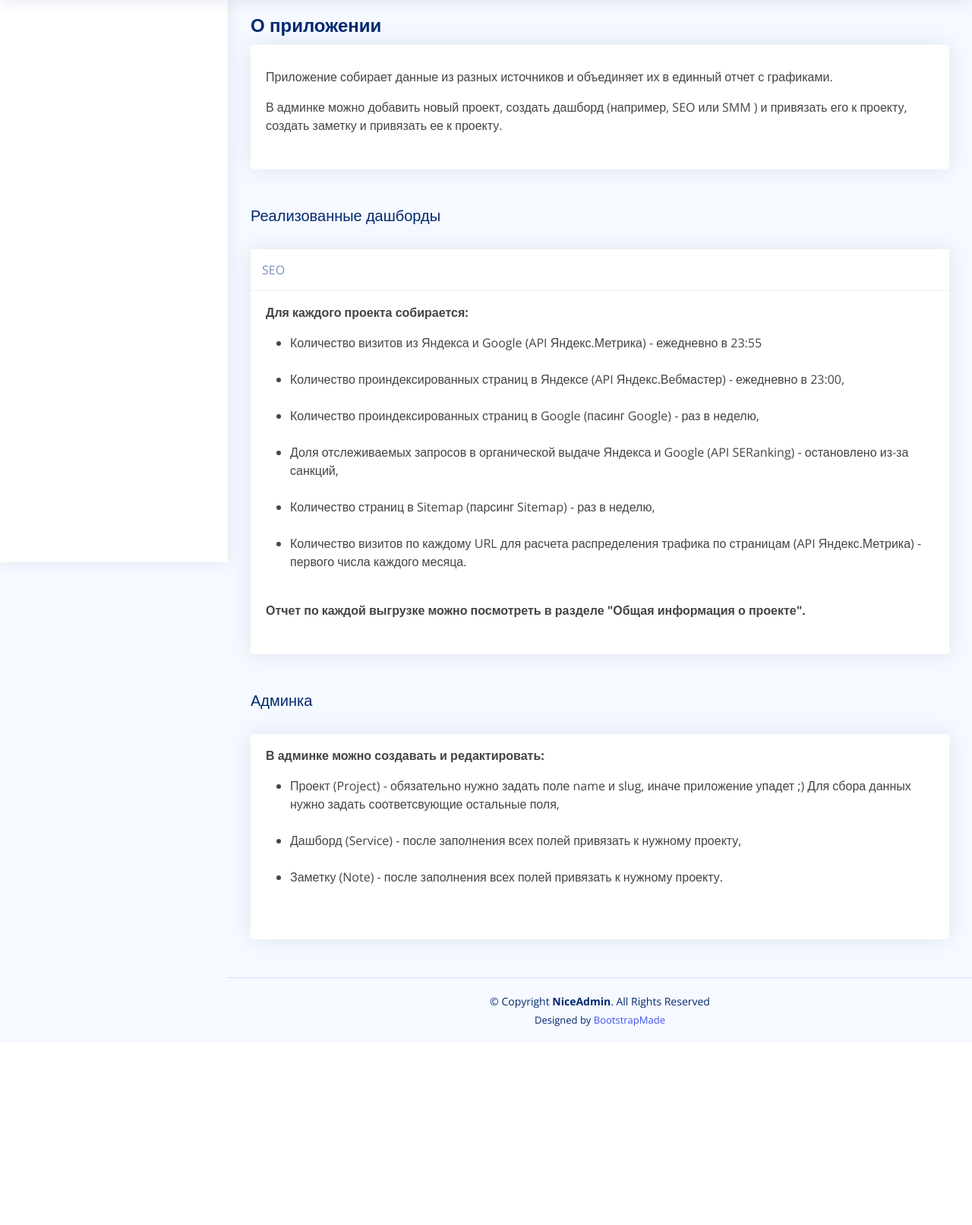
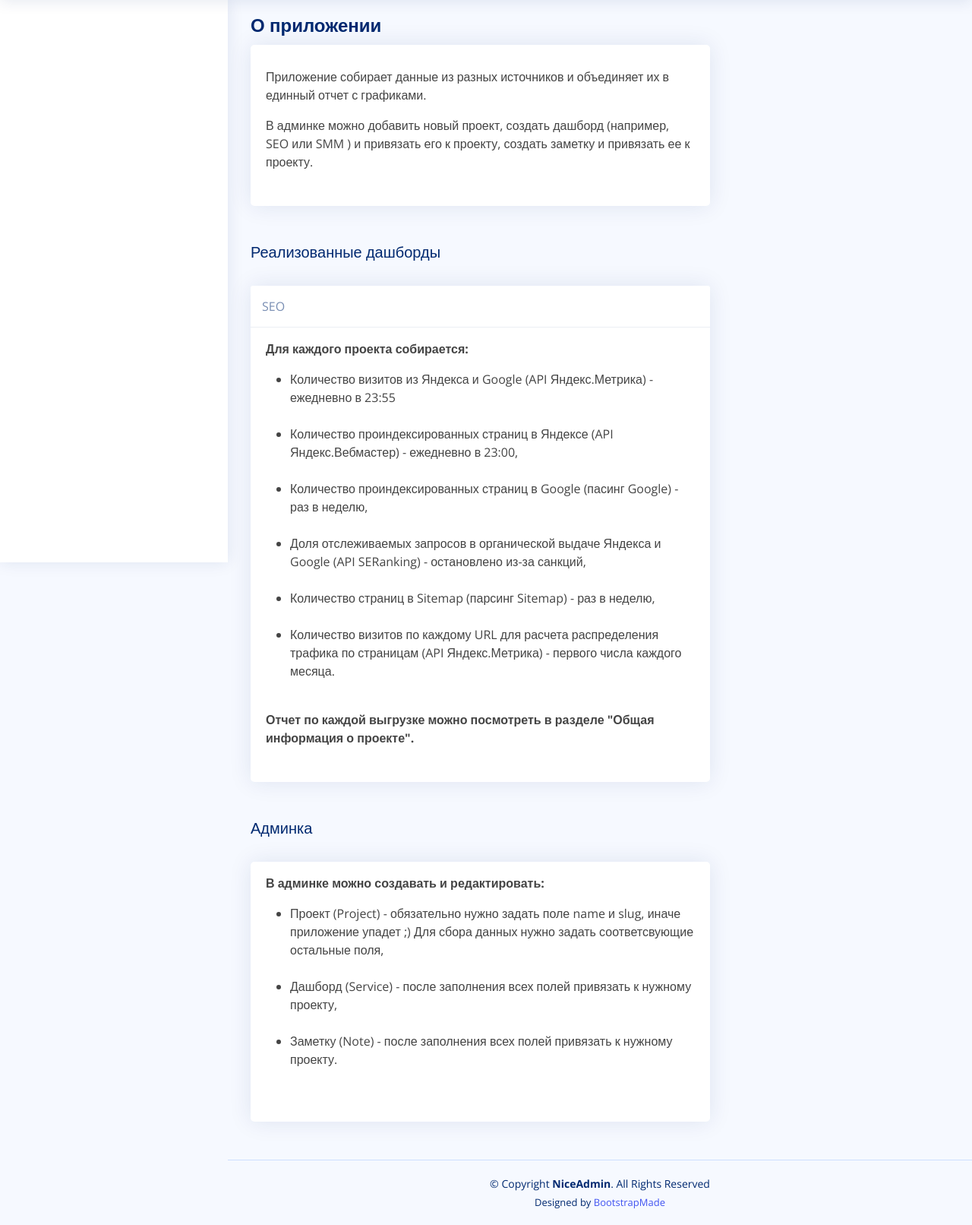
Before and after one commit to AndreyTryastsin879/dashboard, a Flask app: template templates/index.html in a window 1280 px wide. Shown: the part 60-1672 px from the top of the page at 76% size. Before the commit the page ends 1411 px from the top, so only its background shows below. Run offline with Flask 3, Linux system fonts and the light colour scheme; the template is opened without the code that fills it, so the values that code supplies are empty; parts of the project's set-up code (start-up, migrations or seed data) failed here and were passed over; some libraries are stand-ins or nearby versions.

Commit message:
change bootstrap col wide in dash board and main page

```diff
--- a/dashapp/plot_settings.py
+++ b/dashapp/plot_settings.py
@@ -47,7 +47,7 @@ def line_plot(df, title, selector_id, graph_id):
                         ),
                     ], className="card info-card customers-card"
                 ),
-            ], className="col-12 col-xxxl-6")
+            ], className="col-xxl-6 col-xl-12")
     else:
         pass
 
@@ -134,7 +134,7 @@ def bar_chart_page_quantity_comparison(df1, df2, df3):
                     ], className="card info-card customers-card"
 
                 ),
-            ], className="col-12 col-xxxl-6")
+            ], className="col-xxl-6 col-xl-12")
     else:
         pass
 
@@ -164,6 +164,6 @@ def traffic_category_bar_chart(df):
                         )
                     ], className="card info-card customers-card"
                 ),
-            ], className="col-12 col-xxxl-6")
+            ], className="col-12")
     else:
         pass
--- a/templates/index.html
+++ b/templates/index.html
@@ -13,7 +13,7 @@
     </div><!-- End Page Title -->
 
         <div class="row">
-          <div class="col-12 col-xxxl-8">
+          <div class="col-8">
             <div class="card info-card customers-card">
               <div class="card-body">
                 <p style="margin-top:30px">Приложение собирает данные из разных источников и объединяет их
@@ -33,7 +33,7 @@
       </div>
 
       <div class="row">
-          <div class="col-12 col-xxxl-8">
+          <div class="col-8">
             <div class="card info-card customers-card">
               <div class="card-header">SEO</div>
               <div class="card-body">
@@ -60,7 +60,7 @@
         <h5>Админка</h5>
         </div>
         <div class="row">
-          <div class="col-12 col-xxxl-8">
+          <div class="col-8">
             <div class="card info-card customers-card">
               <div class="card-body">
                   <strong><p style="margin-top:16px">В админке можно создавать и редактировать:</p></strong>
```
